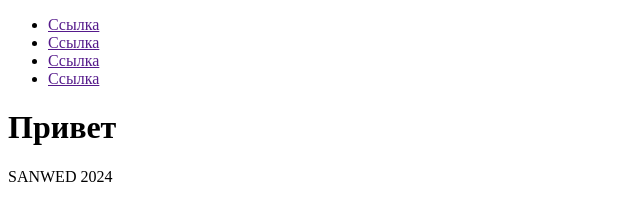
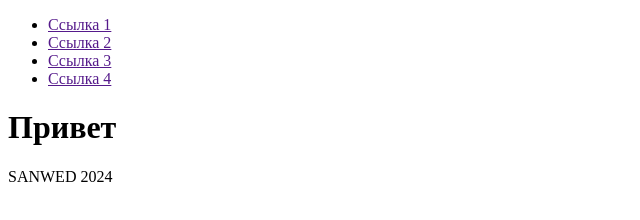
Before and after one commit to Sanwed/test-git, a plain HTML site: page index.html in a window 1280 px wide. Shown: the full height of the page, 0-640 px from the left. Drawn offline with Linux system fonts and the light colour scheme.

Commit message:
Обновлен текст в ссылках

```diff
--- a/index.html
+++ b/index.html
@@ -10,16 +10,16 @@
         <nav>
             <ul>
                 <li>
-                    <a href="">Ссылка</a>
+                    <a href="">Ссылка 1</a>
                 </li>
                 <li>
-                    <a href="">Ссылка</a>
+                    <a href="">Ссылка 2</a>
                 </li>
                 <li>
-                    <a href="">Ссылка</a>
+                    <a href="">Ссылка 3</a>
                 </li>
                 <li>
-                    <a href="">Ссылка</a>
+                    <a href="">Ссылка 4</a>
                 </li>
             </ul>
         </nav>
```
